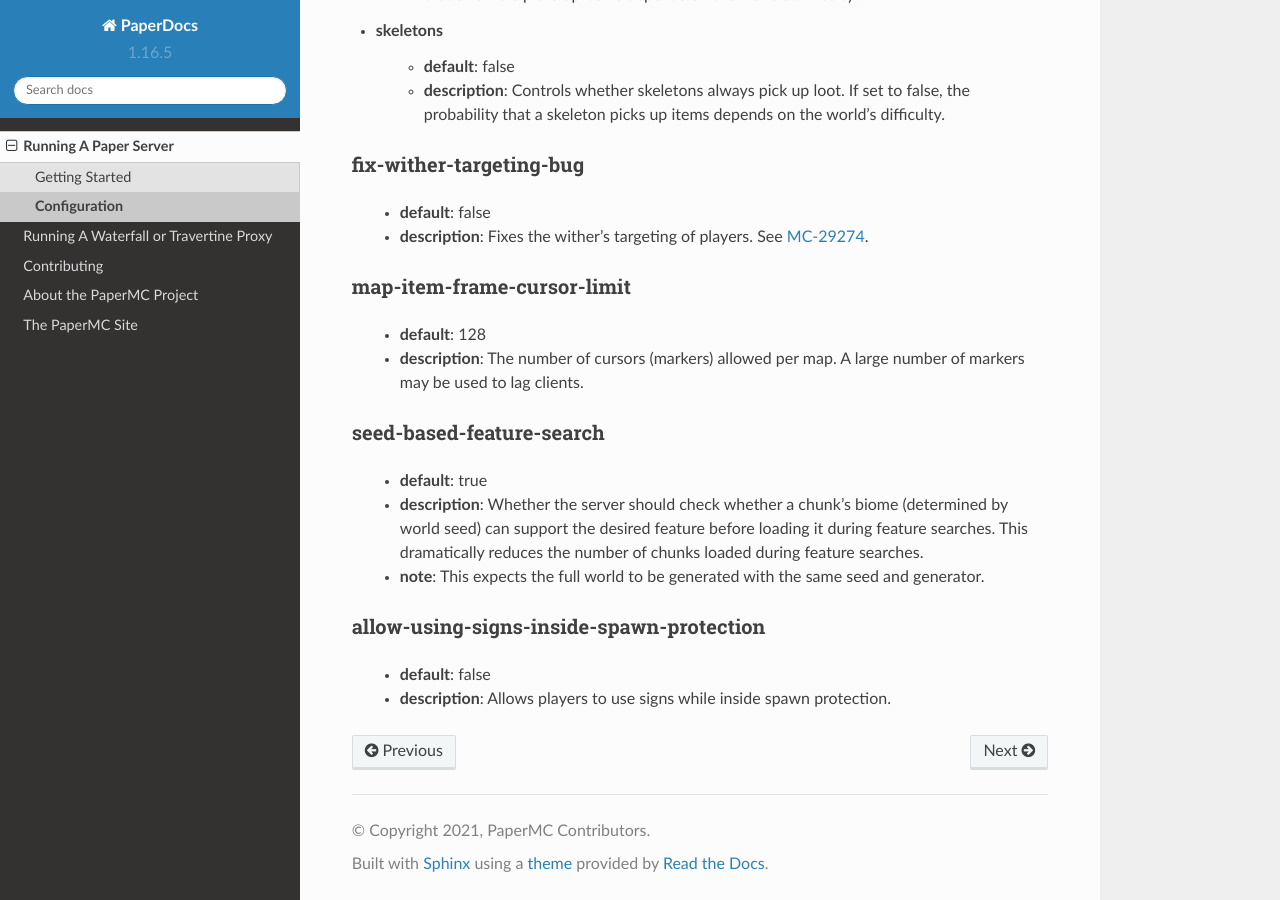
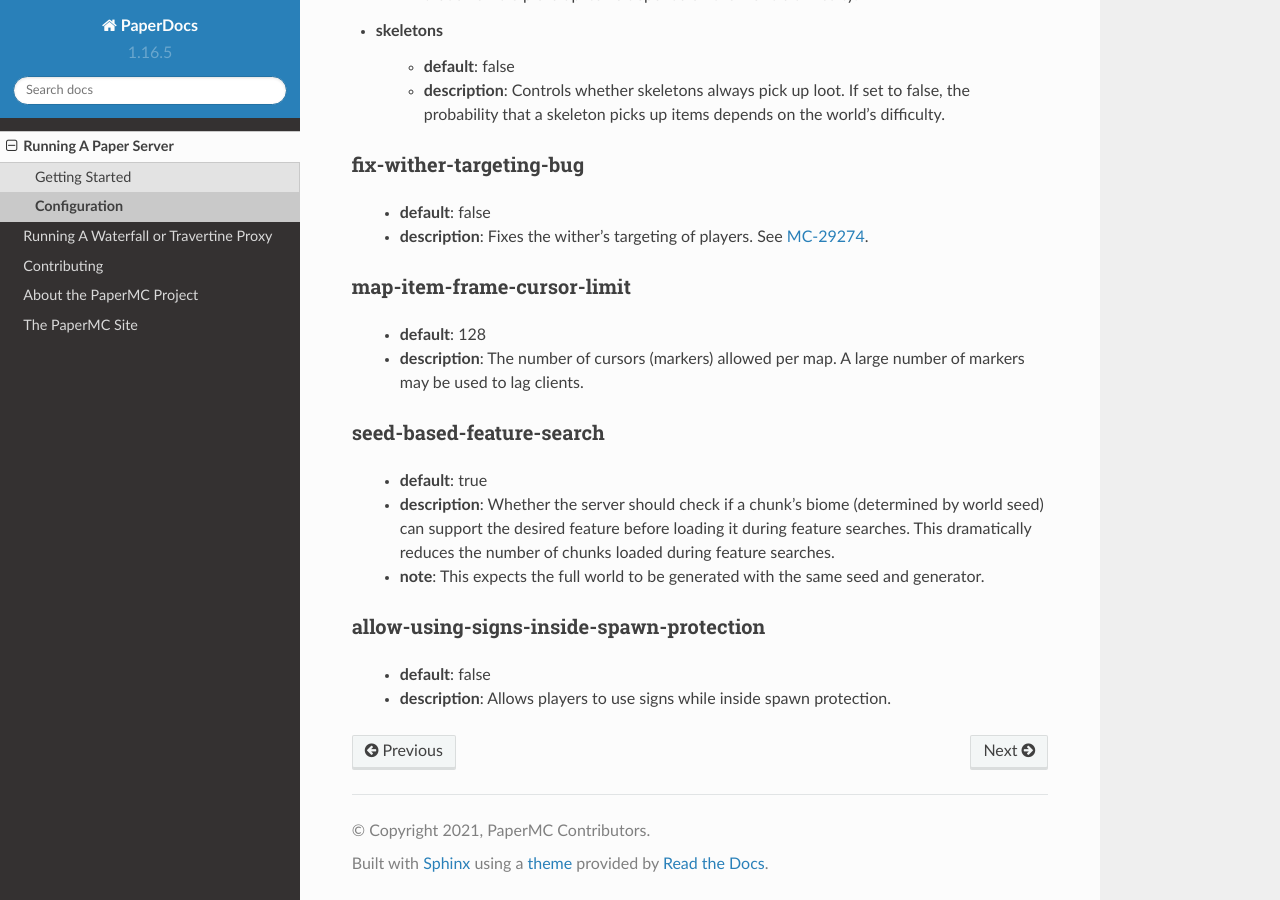
Before and after one commit to PaperMC/PaperDocs, a Sphinx documentation site: the page built from source/server/configuration.rst, in a window 1280 px wide and 900 px high, scrolled down 25142 px. Built offline with Sphinx 7.4.7 and the Read the Docs theme 2.0.0, drawn with Linux system fonts in a browser that asks for light colours.

Commit message:
replace duplicated word

```diff
--- a/source/server/configuration.rst
+++ b/source/server/configuration.rst
@@ -1091,7 +1091,7 @@ map-item-frame-cursor-limit
 seed-based-feature-search
 ~~~~~~~~~~~~~~~~~~~~~~~~~
    - **default**: true
-   - **description**: Whether the server should check whether a chunk's biome (determined by world seed) can support
+   - **description**: Whether the server should check if a chunk's biome (determined by world seed) can support
      the desired feature before loading it during feature searches. This dramatically reduces the number of chunks
      loaded during feature searches.
    - **note**: This expects the full world to be generated with the same seed and generator.
```
